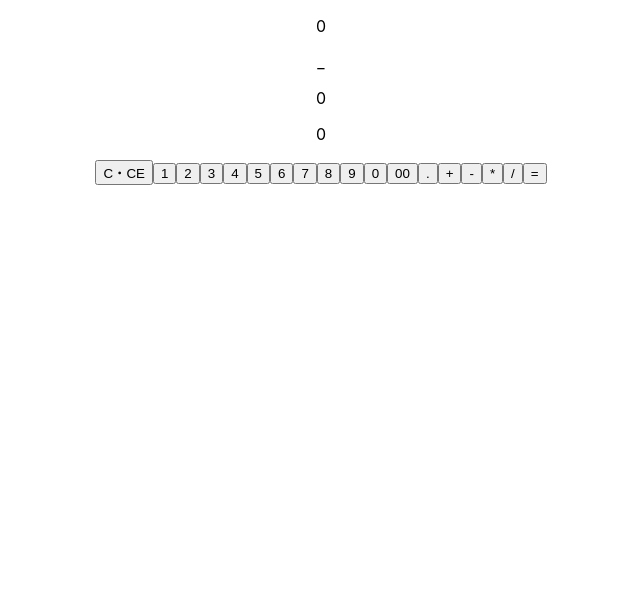
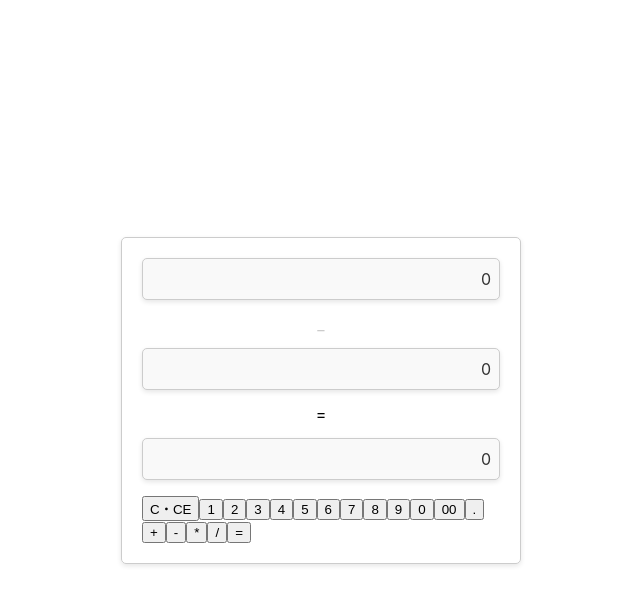
Before and after one commit to yamamotoryuuta/test-calculator, a React (Create React App) app: page / in a window 1280 px wide. Shown: the top 604 px of the page, without its empty margins (319-959 px from the left). Built offline with nearby package versions, Linux system fonts and the light colour scheme.

Commit message:
スタイル追加

```diff
--- a/src/component/App.tsx
+++ b/src/component/App.tsx
@@ -10,8 +10,10 @@ function App() {
 
 	return (
     <div className="App">
-      <Display display={display} calcs={ calcs } />
-      <Buttons setDisplay={setDisplay} calcs={calcs} setCalcs={setCalcs} />
+      <div className="App-inner">
+        <Display display={display} calcs={ calcs } />
+        <Buttons setDisplay={setDisplay} calcs={calcs} setCalcs={setCalcs} />
+      </div>
 		</div>
 	);
 }
--- a/src/component/Buttons.tsx
+++ b/src/component/Buttons.tsx
@@ -1,3 +1,4 @@
+import styled from "styled-components";
 import { useState } from "react";
 import { Calcs, Operator } from "./index";
 
--- a/src/component/Display.tsx
+++ b/src/component/Display.tsx
@@ -1,11 +1,15 @@
 import { Calcs } from "./index";
+import "../styles/Display.css";
 
 function Display({ display, calcs }: { display: string; calcs: Calcs }) {
+	const operatorStyle = calcs.operator === "_" ? "display__operator" : "display__operator display__operator--active";
+
 	return (
-		<div>
+		<div className="display-block">
 			<p>{calcs.firstNum}</p>
-			<p>{calcs.operator}</p>
+			<p className={ operatorStyle }>{calcs.operator}</p>
 			<p>{calcs.secondNum}</p>
+			<p className="display__operator display__operator--active">=</p>
 			<p>{display}</p>
 		</div>
 	);
--- a/src/styles/App.css
+++ b/src/styles/App.css
@@ -1,3 +1,21 @@
+* {
+  box-sizing: border-box;
+}
+
 .App {
-  text-align: center;
+  width: 100vw;
+  height: 100vh;
+  display: flex;
+  justify-content: center;
+  align-items: center;
 }
+
+.App-inner {
+  width: 100%;
+  max-width: 400px;
+  padding: 20px;
+  border: 1px solid #ccc;
+  border-radius: 5px;
+  box-shadow: 0 2px 5px rgba(0, 0, 0, 0.1);
+  overflow: hidden;
+}
--- /dev/null
+++ b/src/styles/Display.css
@@ -0,0 +1,35 @@
+.display-block {
+  margin-bottom: 16px;
+}
+
+.display-block p:not(.display__operator) {
+  margin: 0;
+  margin-bottom: 14px;
+  padding: 0;
+  width: 100%;
+  max-width: 100%;
+  padding: 8px;
+  border: 1px solid #ccc;
+  border-radius: 5px;
+  box-shadow: 0 2px 5px rgba(0, 0, 0, 0.1);
+  background-color: #f9f9f9;
+  text-align: right;
+  color: #333;
+  line-height: 1.5;
+  overflow: hidden;
+}
+
+.display-block p:last-child {
+  margin-bottom: 0;
+}
+
+.display__operator {
+  text-align: center;
+  opacity: 0.2;
+  margin: 0;
+  margin-bottom: 14px;
+}
+
+.display__operator.display__operator--active {
+  opacity: 1;
+}
```
